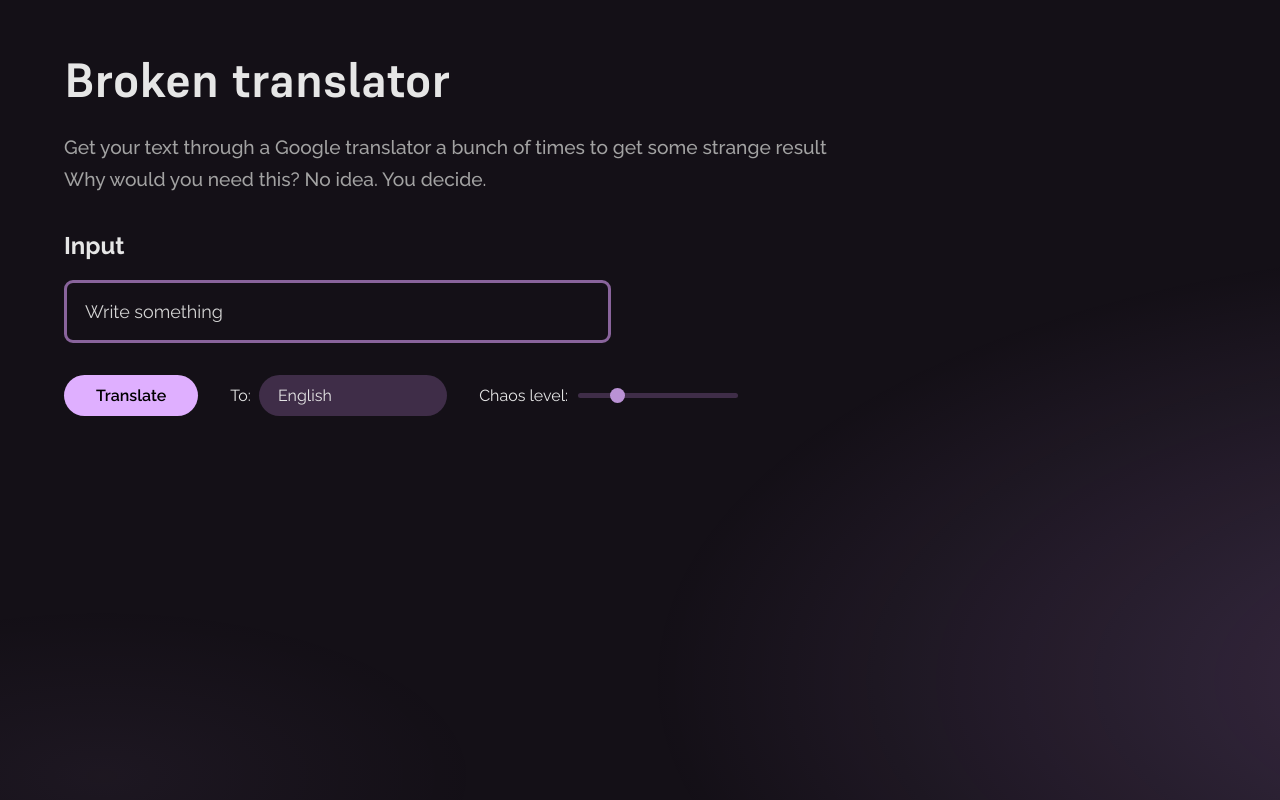
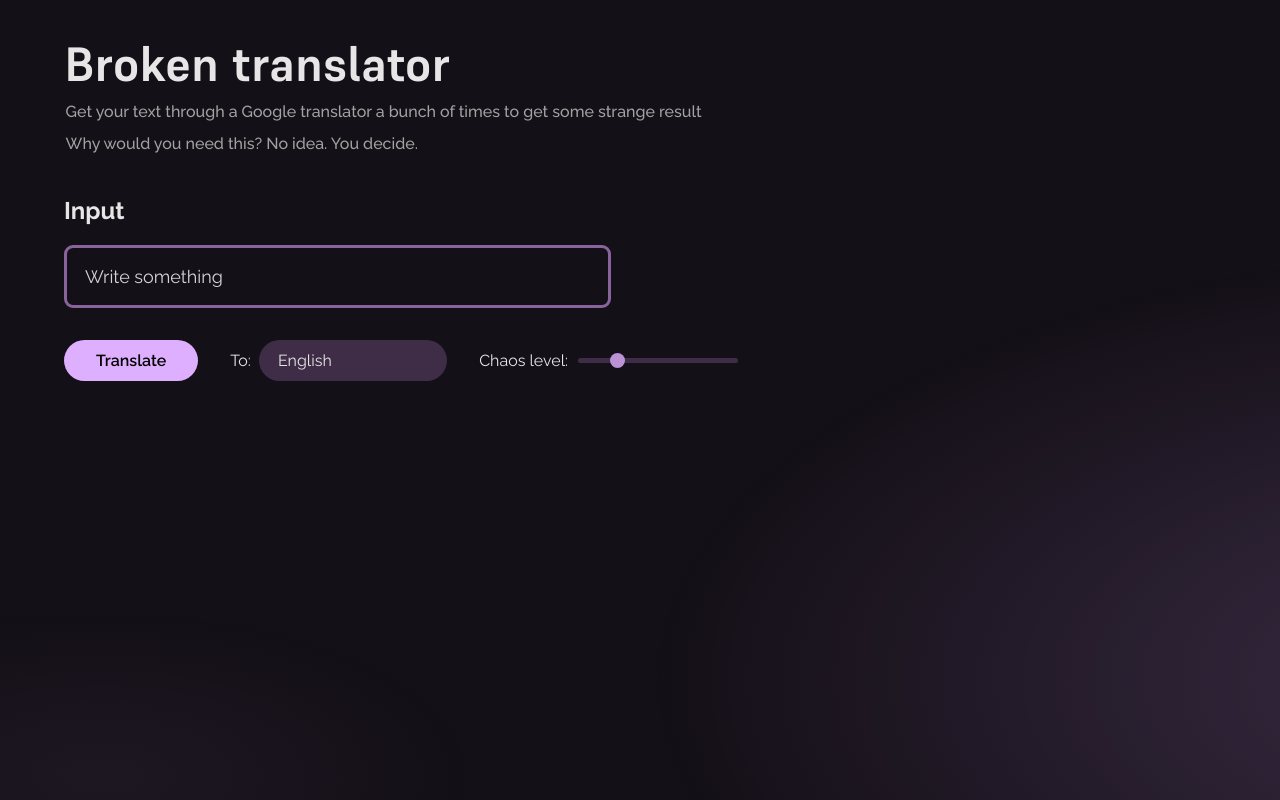
Before and after one commit to AlexeyArsentyev/translator, a React (Vite) app: page / in a window 1280 px wide. Built offline with nearby package versions, Linux system fonts and the light colour scheme.

Commit message:
change title and description font-size, margins

```diff
--- a/src/App.css
+++ b/src/App.css
@@ -14,19 +14,21 @@
 
 h1 {
   font-size: 3rem;
-  margin-bottom: 1rem;
-  margin-top: 3rem;
+  margin-bottom: 0;
+  margin-top: 2rem;
   font-family: 'Header', serif;
   font-weight: 700;
 }
 
 .description {
-  font-size: 1.2rem;
-  margin-bottom: 1rem;
+  font-size: 1rem;
   font-family: 'Raleway', serif;
   font-weight: 500;
   color: #a2a2a2;
   line-height: 2rem;
+  margin: 0;
+  margin-left: 0.1rem;
+  margin-bottom: 1rem;
 }
 
 .bg-gradient-prime {
```
